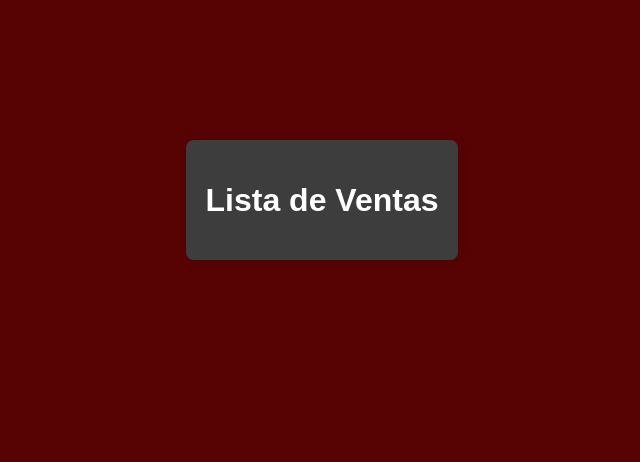
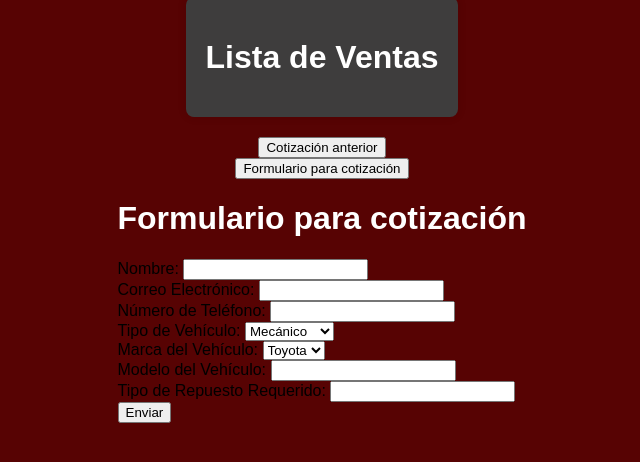
Before and after one commit to Alexistodj124/APLL, a Django app: page /ventas/ in a window 1280 px wide. Shown: the top 462 px of the page, without its empty margins (318-958 px from the left). Run offline with Django 4.2, Linux system fonts and the light colour scheme; data that the repository does not hold is empty.

Commit message:
Agregar html de otro repositorio

```diff
--- a/APLL_Software/templates/bitacora_alertas.html
+++ b/APLL_Software/templates/bitacora_alertas.html
@@ -60,6 +60,12 @@
                 </li>
             {% endfor %}
         </ul>
+
+        <ul>
+            {% if efectivo_insuficiente %}
+            <li class="alerta-efectivo">¡No hay suficiente efectivo para los pagos!</li>
+        {% endif %}
+        </ul>
     </div>
 </body>
 </html>
--- a/APLL_Software/templates/ventas.html
+++ b/APLL_Software/templates/ventas.html
@@ -70,9 +70,65 @@
             {% for venta in ventas %}
                 <li>
                     Número de Orden: <span class="numero-orden">{{ venta.Numero_Orden }}</span> - Total: <span class="total">{{ venta.Total }}</span> - Método de Pago: <span class="metodo-pago">{{ venta.MetodoPago }}</span>
+                    {% if venta.Confirmado %}
+                        - Estado: <span class="estado">Confirmado</span>
+                    {% else %}
+                        - Estado: Pendiente
+                    {% endif %}
                 </li>
             {% endfor %}
         </ul>
     </div>
+
+    <div class="button-container">
+        <a href="{% url 'cotizacion' %}"><button>Cotización anterior</button></a>
+    </div>
+
+    <button id="mostrarFormulario">Formulario para cotización</button>
+
+    <div class="formulario" id="formulario">
+        <h1>Formulario para cotización</h1>
+        <form action="#" method="post">
+            <!-- contacto -->
+            <label for="nombre">Nombre:</label>
+            <input type="text" id="nombre" name="nombre" required><br>
+
+            <label for="email">Correo Electrónico:</label>
+            <input type="email" id="email" name="email" required><br>
+
+            <label for="telefono">Número de Teléfono:</label>
+            <input type="tel" id="telefono" name="telefono" required><br>
+
+            <!-- tipo de vehículo -->
+            <label for="tipo_vehiculo">Tipo de Vehículo:</label>
+            <select id="tipo_vehiculo" name="tipo_vehiculo" required>
+                <option value="mecanico">Mecánico</option>
+                <option value="automatico">Automático</option>
+            </select><br>
+
+            <!-- marca y modelo del vehículo -->
+            <label for="marca_vehiculo">Marca del Vehículo:</label>
+            <select id="marca_vehiculo" name="marca_vehiculo" required>
+                <option value="Toyota">Toyota</option>
+                <option value="Honda">Honda</option>
+                <option value="Ford">Ford</option>
+            </select><br>
+
+            <label for="modelo_vehiculo">Modelo del Vehículo:</label>
+            <input type="text" id="modelo_vehiculo" name="modelo_vehiculo" required><br>
+
+            <!-- tipo de repuesto -->
+            <label for="repuesto_requerido">Tipo de Repuesto Requerido:</label>
+            <input type="text" id="repuesto_requerido" name="repuesto_requerido" required><br>
+
+            <input type="submit" value="Enviar">
+        </form>
+    </div>
+
+    <script>
+        document.getElementById('mostrarFormulario').addEventListener('click', function() {
+            document.getElementById('formulario').style.display = 'block';
+        });
+    </script>
 </body>
 </html>
```
